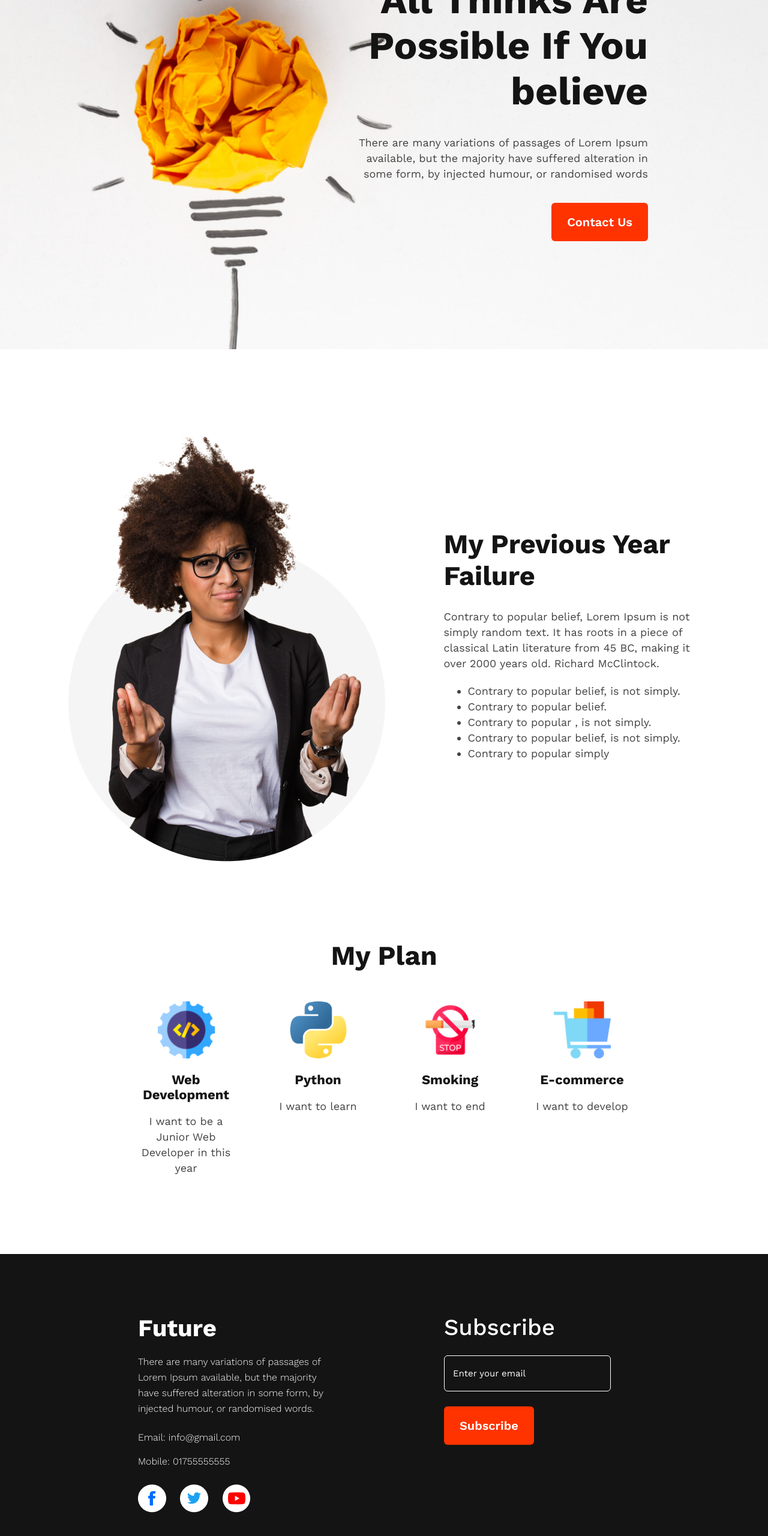
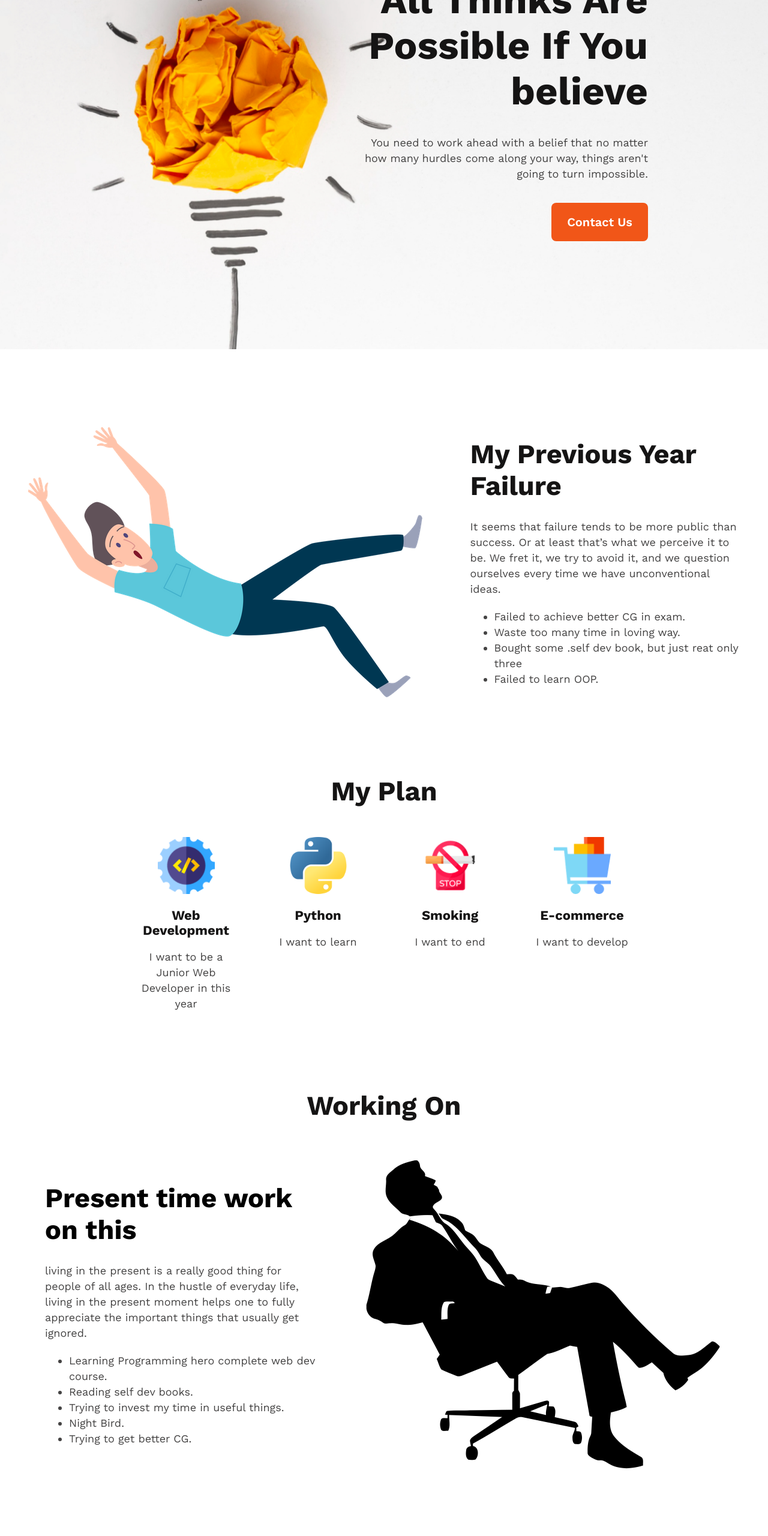
Before and after one commit to Mostakimw/new-year-new-me, a plain HTML site: page index.html in a window 1280 px wide. Shown: the part 218-2778 px from the top of the page at 60% size. Drawn offline with nearby package versions, Linux system fonts and the light colour scheme.

Commit message:
all done

```diff
--- a/css/style.css
+++ b/css/style.css
@@ -19,13 +19,16 @@
 }
 
 .btn-primary {
-    background-color: #ff3300;
+    background-color: #f15618;
     padding: 20px 26px;
     font-size: 20px;
     font-weight: 600;
     color: #ffffff;
     border: none;
-    border-radius: 6px;
+    border-radius: 8px;
+}
+.btn-primary:hover {
+    cursor: pointer;
 }
 
 /* Banner styles start */
@@ -66,15 +69,15 @@
     align-items: center;
 }
 
-.failure-details {
+.failure-details, .working-details {
     max-width: 450px;
 }
 
-.failure-title {
+.failure-title, .working-title {
     font-size: 45px;
 }
 
-.failure-description {
+.failure-description, .working-description {
     margin-top: 29px;
     margin-bottom: 20px;
 }
@@ -113,10 +116,46 @@
 
 /* My plan styles end */
 
+/* Working styles start  */
+
+.working {
+    margin: 130px 0;
+}
+.working-on-title {
+    text-align: center;
+    margin-bottom: 60px;
+}
+.working-items {
+    display: flex;
+    gap: 80px;
+    justify-content: center;
+    align-items: center;
+}
+
+
+/* Working styles end  */
+
 /* Mindset section styles start */
 
 .mindset {
-    margin: 130px 0;
+    margin: 130px 230px;
+    padding: 100px 30px;
+    background: linear-gradient(90deg, #f15618 0%, rgba(241, 91, 34, 0) 80%), url('../images/watch.png');
+    background-blend-mode: normal;
+    /* background-image: url('../images/watch.png'); */
+    background-repeat: no-repeat;
+    background-size: cover;
+    border-radius: 8px;
+}
+.mindset-title {
+    width: 470px;
+    font-size: 40px;
+    margin-bottom: 24px;
+    color: #ffffff;
+}
+.call-btn {
+    background-color: #ffffff;
+    color: #f15618;
 }
 
 /* Mindset section styles  end */
@@ -180,4 +219,9 @@ footer input::placeholder {
     color: #ffffff;
 }
 
+.subscribe-btn {
+    color: #f15618;
+    background-color: #fff;
+}
+
 /* footer styles end */
--- a/index.html
+++ b/index.html
@@ -19,29 +19,25 @@
         <section class="banner-content">
             <h1 class="banner-title primary-font">All Thinks Are Possible If You believe</h1>
             <p class="banner-description secondary-font">
-                There are many variations of passages of Lorem Ipsum
-                available, but the majority have suffered alteration in some
-                form, by injected humour, or randomised words
+                You need to work ahead with a belief that no matter how many hurdles come along your way, things aren't going to turn impossible.
             </p>
             <button class="btn-primary">Contact Us</button>
         </section>
     </header>
     <!-- Banner end -->
+
     <main>
         <!-- Failure section start -->
         <section class="failure">
-            <img src="images/person.png" alt="failure person">
+            <img src="images/failure.png" alt="failure person">
             <div class="failure-details">
                 <h1 class="failure-title primary-font">My Previous Year Failure</h1>
-                <p class="failure-description secondary-font">Contrary to popular belief, Lorem Ipsum is not simply
-                    random text. It has roots in a piece of classical Latin literature from 45 BC, making it over 2000
-                    years old. Richard McClintock.</p>
+                <p class="failure-description secondary-font">It seems that failure tends to be more public than success. Or at least that’s what we perceive it to be. We fret it, we try to avoid it, and we question ourselves every time we have unconventional ideas.</p>
                 <ul class="failure-list">
-                    <li class="secondary-font">Contrary to popular belief, is not simply.</li>
-                    <li class="secondary-font">Contrary to popular belief.</li>
-                    <li class="secondary-font">Contrary to popular , is not simply.</li>
-                    <li class="secondary-font">Contrary to popular belief, is not simply.</li>
-                    <li class="secondary-font">Contrary to popular simply</li>
+                    <li class="secondary-font">Failed to achieve better CG in exam.</li>
+                    <li class="secondary-font">Waste too many time in loving way.</li>
+                    <li class="secondary-font">Bought some .self dev book, but just reat only three</li>
+                    <li class="secondary-font">Failed to learn OOP.</li>
                 </ul>
             </div>
         </section>
@@ -75,9 +71,32 @@
         </section>
         <!-- My Plan Section end -->
 
+        <!-- Working section  start -->
+        <section class="working">
+            <h1 class="working-on-title primary-font">Working On</h1>
+            <div class="working-items">
+                <div class="working-details working-item">
+                    <h1 class="working-title working-font">Present time work on this</h1>
+                    <p class="working-description secondary-font">living in the present is a really good thing for people of all ages. In the hustle of everyday life, living in the present moment helps one to fully appreciate the important things that usually get ignored.</p>
+                    <ul class="working-list">
+                        <li class="secondary-font">Learning Programming hero complete web dev course.</li>
+                        <li class="secondary-font">Reading self dev books.</li>
+                        <li class="secondary-font">Trying to invest my time in useful things.</li>
+                        <li class="secondary-font">Night Bird.</li>
+                        <li class="secondary-font">Trying to get better CG.</li>
+                    </ul>
+                </div>
+                <img src="images/working.png" alt="working person" width="600px" class="working-item">
+            </div>
+        </section>
+        <!-- Working section end -->
+
         <!-- Mindset section start  -->
 
-        <section class="mindset"></section>
+        <section class="mindset">
+            <h1 class="mindset-title primary-font">Always keep a positive mindset</h1>
+            <button class="btn-primary call-btn">Call me</button>
+        </section>
         <!-- Mindset section end -->
     </main>
 
```
Also changed, not shown: images/failure.png (added), images/working.png (added), images/working2.jpg (added).
